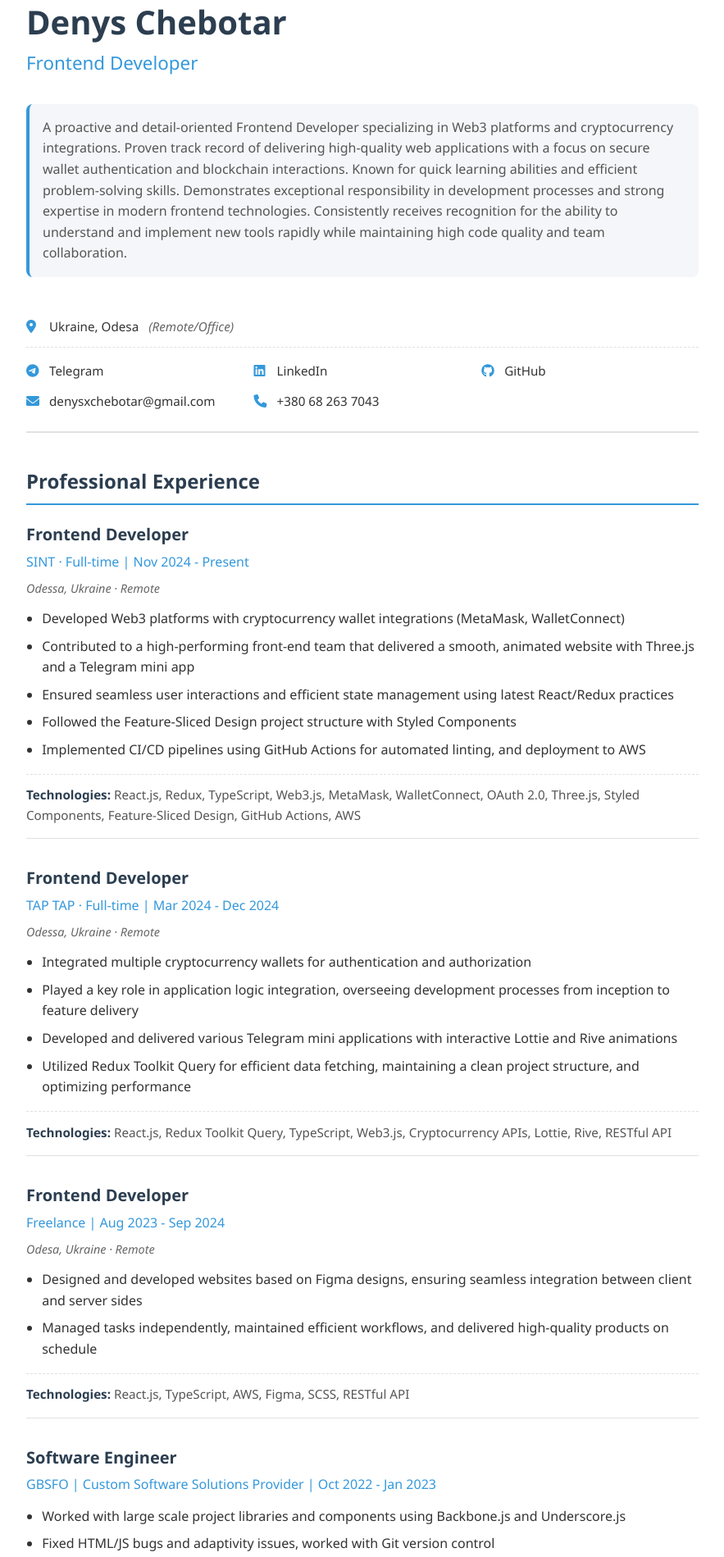
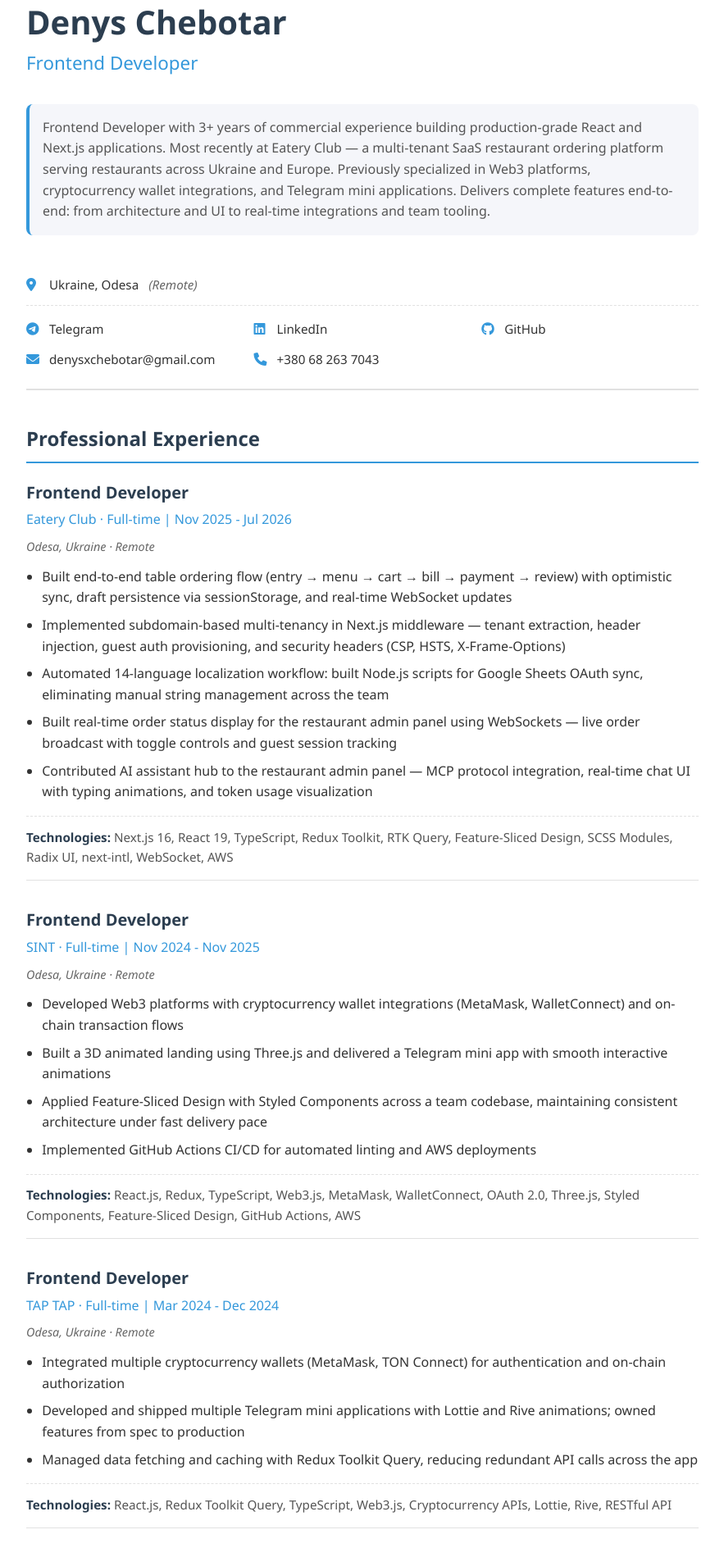
Before and after one commit to Ekkaira/CV, a plain HTML site: page index.html in a window 1280 px wide. Shown: the part 77-1976 px from the top of the page at 82% size, without its empty margins (198-1081 px from the left). Drawn offline with Linux system fonts and the light colour scheme.

Commit message:
EateryClub

```diff
--- a/index.html
+++ b/index.html
@@ -19,22 +19,20 @@
             <h2 class="title">Frontend Developer</h2>
           </div>
           <div class="professional-summary">
-            A proactive and detail-oriented Frontend Developer specializing in
-            Web3 platforms and cryptocurrency integrations. Proven track record
-            of delivering high-quality web applications with a focus on secure
-            wallet authentication and blockchain interactions. Known for quick
-            learning abilities and efficient problem-solving skills.
-            Demonstrates exceptional responsibility in development processes and
-            strong expertise in modern frontend technologies. Consistently
-            receives recognition for the ability to understand and implement new
-            tools rapidly while maintaining high code quality and team
-            collaboration.
+            Frontend Developer with 3+ years of commercial experience building
+            production-grade React and Next.js applications. Most recently at
+            Eatery Club — a multi-tenant SaaS restaurant ordering platform
+            serving restaurants across Ukraine and Europe. Previously
+            specialized in Web3 platforms, cryptocurrency wallet integrations,
+            and Telegram mini applications. Delivers complete features
+            end-to-end: from architecture and UI to real-time integrations
+            and team tooling.
           </div>
           <div class="contacts">
             <div class="contact-item">
               <i class="fas fa-map-marker-alt"></i>
               <span>Ukraine, Odesa</span>
-              <span class="work-preference">(Remote/Office)</span>
+              <span class="work-preference">(Remote)</span>
             </div>
             <div class="contact-item">
               <i class="fab fa-telegram"></i>
@@ -69,30 +67,68 @@
 
       <section class="section">
         <h2 class="section-title">Professional Experience</h2>
+
         <div class="experience-item">
           <div class="job-title">Frontend Developer</div>
-          <div class="company-date">SINT · Full-time | Nov 2024 - Present</div>
-          <div class="company-location">Odessa, Ukraine · Remote</div>
+          <div class="company-date">
+            Eatery Club · Full-time | Nov 2025 - Jul 2026
+          </div>
+          <div class="company-location">Odesa, Ukraine · Remote</div>
+          <ul>
+            <li>
+              Built end-to-end table ordering flow (entry → menu → cart → bill
+              → payment → review) with optimistic sync, draft persistence via
+              sessionStorage, and real-time WebSocket updates
+            </li>
+            <li>
+              Implemented subdomain-based multi-tenancy in Next.js middleware —
+              tenant extraction, header injection, guest auth provisioning, and
+              security headers (CSP, HSTS, X-Frame-Options)
+            </li>
+            <li>
+              Automated 14-language localization workflow: built Node.js scripts
+              for Google Sheets OAuth sync, eliminating manual string management
+              across the team
+            </li>
+            <li>
+              Built real-time order status display for the restaurant admin
+              panel using WebSockets — live order broadcast with toggle
+              controls and guest session tracking
+            </li>
+            <li>
+              Contributed AI assistant hub to the restaurant admin panel —
+              MCP protocol integration, real-time chat UI with typing
+              animations, and token usage visualization
+            </li>
+          </ul>
+          <div class="technologies">
+            <strong>Technologies:</strong> Next.js 16, React 19, TypeScript,
+            Redux Toolkit, RTK Query, Feature-Sliced Design, SCSS Modules,
+            Radix UI, next-intl, WebSocket, AWS
+          </div>
+        </div>
+
+        <div class="experience-item">
+          <div class="job-title">Frontend Developer</div>
+          <div class="company-date">SINT · Full-time | Nov 2024 - Nov 2025</div>
+          <div class="company-location">Odesa, Ukraine · Remote</div>
           <ul>
             <li>
               Developed Web3 platforms with cryptocurrency wallet integrations
-              (MetaMask, WalletConnect)
+              (MetaMask, WalletConnect) and on-chain transaction flows
             </li>
             <li>
-              Contributed to a high-performing front-end team that delivered a
-              smooth, animated website with Three.js and a Telegram mini app
+              Built a 3D animated landing using Three.js and delivered a
+              Telegram mini app with smooth interactive animations
             </li>
             <li>
-              Ensured seamless user interactions and efficient state management
-              using latest React/Redux practices
+              Applied Feature-Sliced Design with Styled Components across a
+              team codebase, maintaining consistent architecture under fast
+              delivery pace
             </li>
             <li>
-              Followed the Feature-Sliced Design project structure with Styled
-              Components
-            </li>
-            <li>
-              Implemented CI/CD pipelines using GitHub Actions for automated
-              linting, and deployment to AWS
+              Implemented GitHub Actions CI/CD for automated linting and AWS
+              deployments
             </li>
           </ul>
           <div class="technologies">
@@ -107,23 +143,19 @@
           <div class="company-date">
             TAP TAP · Full-time | Mar 2024 - Dec 2024
           </div>
-          <div class="company-location">Odessa, Ukraine · Remote</div>
+          <div class="company-location">Odesa, Ukraine · Remote</div>
           <ul>
             <li>
-              Integrated multiple cryptocurrency wallets for authentication and
-              authorization
+              Integrated multiple cryptocurrency wallets (MetaMask, TON Connect)
+              for authentication and on-chain authorization
             </li>
             <li>
-              Played a key role in application logic integration, overseeing
-              development processes from inception to feature delivery
+              Developed and shipped multiple Telegram mini applications with
+              Lottie and Rive animations; owned features from spec to production
             </li>
             <li>
-              Developed and delivered various Telegram mini applications with
-              interactive Lottie and Rive animations
-            </li>
-            <li>
-              Utilized Redux Toolkit Query for efficient data fetching,
-              maintaining a clean project structure, and optimizing performance
+              Managed data fetching and caching with Redux Toolkit Query,
+              reducing redundant API calls across the app
             </li>
           </ul>
           <div class="technologies">
@@ -134,16 +166,16 @@
 
         <div class="experience-item">
           <div class="job-title">Frontend Developer</div>
-          <div class="company-date">Freelance | Aug 2023 - Sep 2024</div>
+          <div class="company-date">Freelance | Aug 2023 - Mar 2024</div>
           <div class="company-location">Odesa, Ukraine · Remote</div>
           <ul>
             <li>
-              Designed and developed websites based on Figma designs, ensuring
-              seamless integration between client and server sides
+              Delivered client websites from Figma designs to production,
+              handling both frontend implementation and server integration
             </li>
             <li>
-              Managed tasks independently, maintained efficient workflows, and
-              delivered high-quality products on schedule
+              Managed full project lifecycle independently — estimates, delivery,
+              and iteration with clients
             </li>
           </ul>
           <div class="technologies">
@@ -155,20 +187,17 @@
         <div class="experience-item">
           <div class="job-title">Software Engineer</div>
           <div class="company-date">
-            GBSFO | Custom Software Solutions Provider | Oct 2022 - Jan 2023
+            GBSFO · Full-time | Oct 2022 - Jan 2023
           </div>
+          <div class="company-location">Odesa, Ukraine · Remote</div>
           <ul>
             <li>
-              Worked with large scale project libraries and components using
+              Maintained and extended a large-scale legacy application built on
               Backbone.js and Underscore.js
             </li>
             <li>
-              Fixed HTML/JS bugs and adaptivity issues, worked with Git version
-              control
-            </li>
-            <li>
-              Managed test automation using Jenkins and Selenium for Chrome and
-              Firefox WebDrivers
+              Fixed cross-browser layout and JS bugs; managed test automation
+              with Jenkins and Selenium
             </li>
           </ul>
           <div class="technologies">
@@ -179,77 +208,61 @@
       </section>
 
       <section class="section">
-        <h2 class="section-title">Skills & Technologies</h2>
+        <h2 class="section-title">Skills &amp; Technologies</h2>
         <div class="skills-grid">
           <div class="skill-category">
             <div class="skill-title">Frontend Core:</div>
             <div class="skill-list">
-              React.js, TypeScript, Redux, Three.js, HTML5, CSS3, SCSS
+              React.js, Next.js, TypeScript, Redux Toolkit, RTK Query,
+              HTML5, CSS3, SCSS Modules, Three.js
             </div>
           </div>
           <div class="skill-category">
-            <div class="skill-title">Web3 & Blockchain:</div>
+            <div class="skill-title">Architecture:</div>
             <div class="skill-list">
-              Web3.js, Ethers.js, MetaMask Integration, WalletConnect,
+              Feature-Sliced Design, App Router, Server &amp; Client Components,
+              Multi-tenancy, WebSocket (STOMP)
+            </div>
+          </div>
+          <div class="skill-category">
+            <div class="skill-title">Web3 &amp; Blockchain:</div>
+            <div class="skill-list">
+              Ethers.js, Web3.js, MetaMask, WalletConnect, TON Connect,
               Cryptocurrency APIs
             </div>
           </div>
           <div class="skill-category">
-            <div class="skill-title">Authentication & Security:</div>
+            <div class="skill-title">Observability &amp; Auth:</div>
             <div class="skill-list">
-              OAuth 2.0, JWT, Social Auth Integration, Secure Authentication
-              Flows
+              OpenTelemetry, Sentry, OAuth 2.0, JWT, MCP (Model Context Protocol)
             </div>
           </div>
           <div class="skill-category">
-            <div class="skill-title">State Management & APIs:</div>
+            <div class="skill-title">CI/CD &amp; DevOps:</div>
             <div class="skill-list">
-              Redux Toolkit Query, RESTful API, Component-Oriented Programming
+              Docker, Jenkins, GitHub Actions, AWS, Turbopack
             </div>
           </div>
           <div class="skill-category">
-            <div class="skill-title">Tools & Services:</div>
+            <div class="skill-title">Tooling:</div>
             <div class="skill-list">
-              Git, AWS, Amplify, ClickUp, Figma, ESLint, Prettier, Postman
+              Git, Figma, ESLint, Prettier, Postman, Radix UI, next-intl,
+              Lottie, Rive, CSS Animations
             </div>
-          </div>
-          <div class="skill-category">
-            <div class="skill-title">CI/CD & DevOps:</div>
-            <div class="skill-list">
-              GitHub Actions, Jenkins, Docker, AWS CodePipeline, Continuous
-              Integration
-            </div>
-          </div>
-          <div class="skill-category">
-            <div class="skill-title">Animations & Interactive UI:</div>
-            <div class="skill-list">Three.js, Lottie, Rive, CSS Animations</div>
           </div>
         </div>
       </section>
 
       <section class="section">
-        <h2 class="section-title">Education & Certifications</h2>
+        <h2 class="section-title">Education</h2>
         <div class="experience-item">
           <div class="job-title">
-            Magistacy, Hydrology and Water Resources Science
-          </div>
-          <div class="company-date">
-            Odessa State Academy of Civil Engineering and Architecture | 2006 -
-            2011
-          </div>
-        </div>
-
-        <div class="experience-item">
-          <div class="job-title">
-            React, NodeJS, Express & MongoDB - The MERN Fullstack Guide
+            React, NodeJS, Express &amp; MongoDB — The MERN Fullstack Guide
           </div>
           <div class="company-date">Udemy | Jun 2022 - Aug 2022</div>
         </div>
-
         <div class="experience-item">
-          <div class="job-title">
-            The Complete 2022 Web Development Bootcamp
-          </div>
+          <div class="job-title">The Complete 2022 Web Development Bootcamp</div>
           <div class="company-date">Udemy | Mar 2022 - Jun 2022</div>
         </div>
       </section>
```
